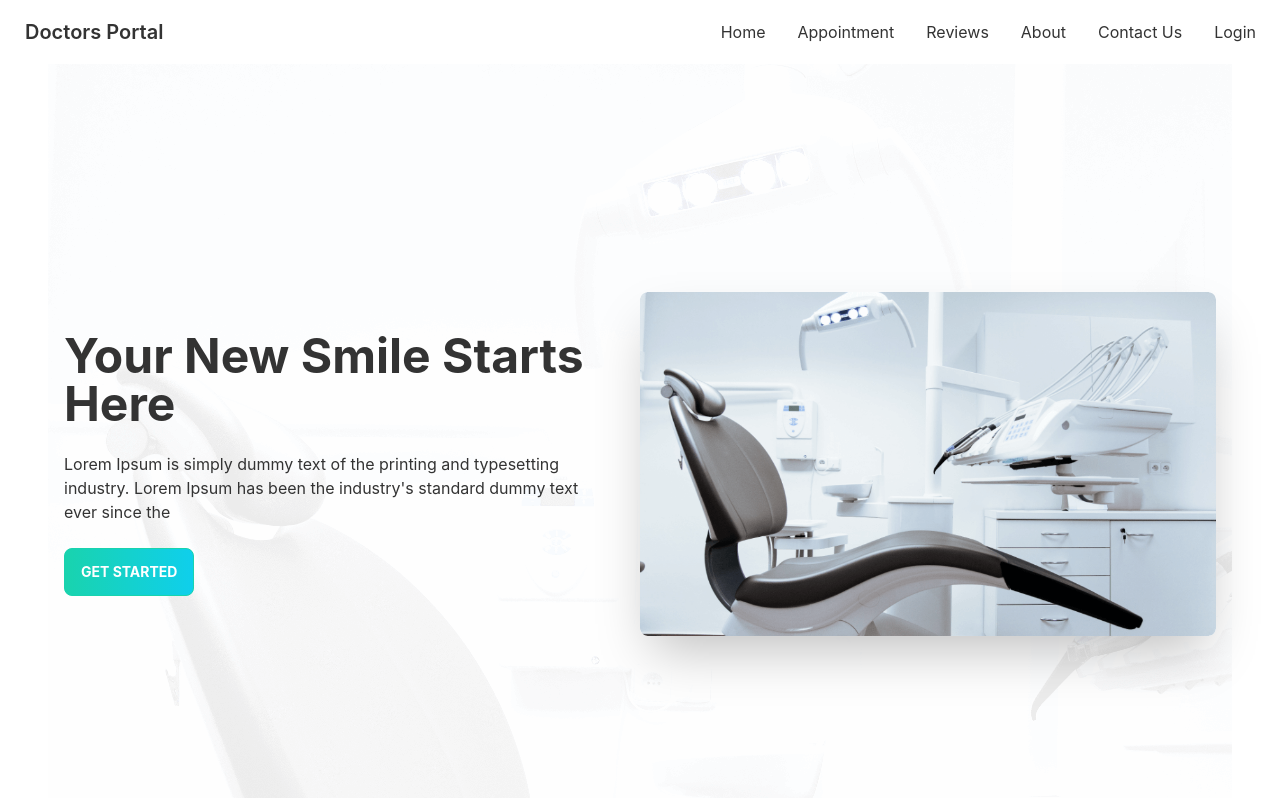
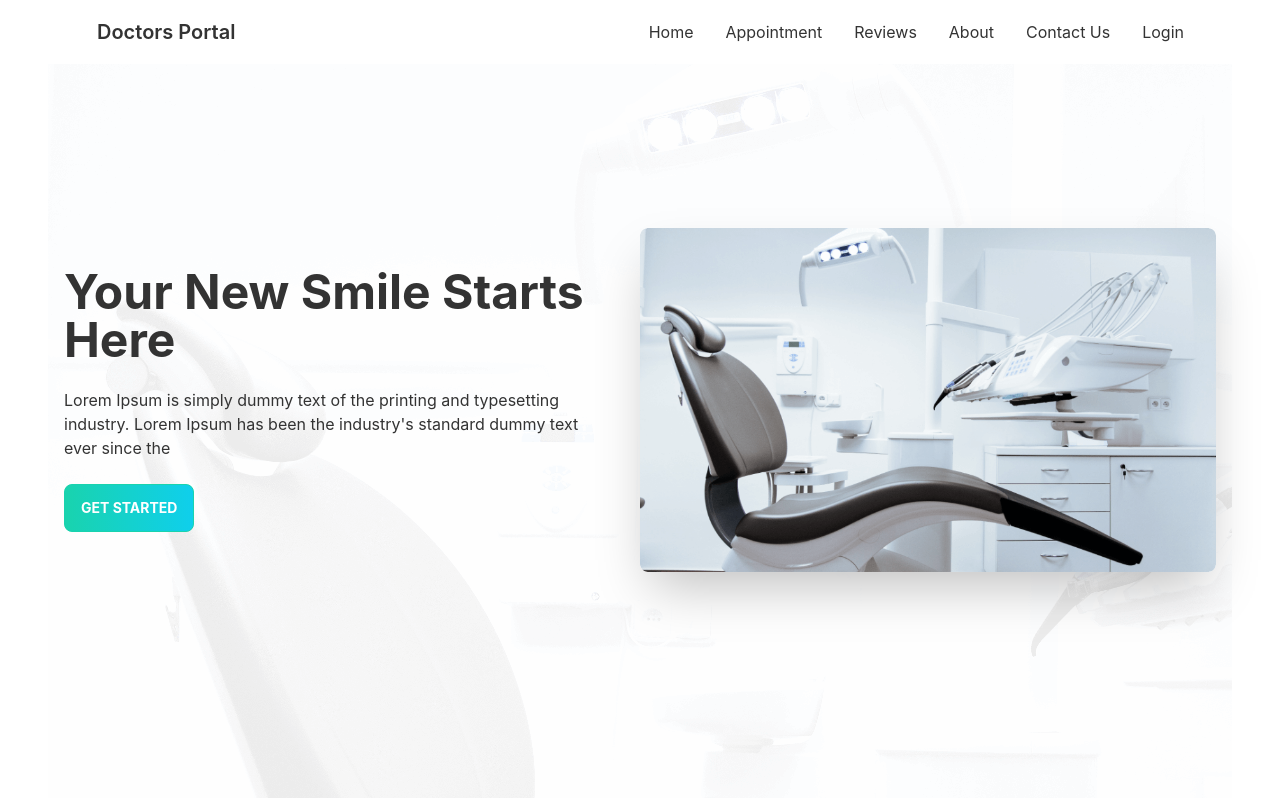
Before and after one commit to sabbirpboss/doctors-portal-client, a React (Create React App) app: page / in a window 1280 px wide. Shown: the top 798 px of the page. Built offline with nearby package versions, Linux system fonts and the light colour scheme; the HTML template or start-up script is replaced by a standard one.

Commit message:
style updated

```diff
--- a/src/App.js
+++ b/src/App.js
@@ -4,13 +4,15 @@ import About from "./Pages/About/About";
 import Home from "./Pages/Home/Home";
 import Navbar from "./Pages/Home/Shared/Navbar";
 import Login from "./Pages/Login/Login";
+import Testimonials from "./Pages/Home/Testimonials/Testimonials";
 
 function App() {
   return (
-    <div>
+    <div className="max-w-screen-2xl mx-auto">
       <Navbar></Navbar>
       <Routes>
         <Route path="/" element={<Home />}></Route>
+        <Route path="/review" element={<Testimonials />}></Route>
         <Route path="/about" element={<About />}></Route>
         <Route path="/login" element={<Login />}></Route>
       </Routes>
--- a/src/Pages/Home/Home.js
+++ b/src/Pages/Home/Home.js
@@ -9,7 +9,7 @@ import Testimonials from './Testimonials/Testimonials';
 
 const Home = () => {
     return (
-        <div className='px-12'>
+        <div className='px-12 overflow-hidden'>
             <Banner></Banner>
             <Info></Info>
             <Services></Services>
--- a/src/Pages/Home/HomeContact/HomeContact.js
+++ b/src/Pages/Home/HomeContact/HomeContact.js
@@ -1,10 +1,9 @@
 import React from "react";
 import appointment from "../../../assets/images/appointment.png";
-import MainBtn from "../Shared/MainBtn";
 
 const HomeContact = () => {
   return (
-    <>
+    <section>
       <div
         style={{
           background: `url(${appointment})`,
@@ -84,7 +83,7 @@ const HomeContact = () => {
           </div>
         </div>
       </div> */}
-    </>
+    </section>
   );
 };
 
--- a/src/Pages/Home/Shared/Navbar.js
+++ b/src/Pages/Home/Shared/Navbar.js
@@ -25,8 +25,8 @@ const Navbar = () => {
     </>
   );
   return (
-    <div>
-      <div className="navbar bg-base-100">
+    <div className="">
+      <div className="navbar bg-base-100 fixed right-0 z-10 px-[80px]">
         <div className="navbar-start">
           <div className="dropdown">
             <label tabIndex="0" className="btn btn-ghost lg:hidden">
--- a/src/Pages/Home/Testimonials/Testimonials.js
+++ b/src/Pages/Home/Testimonials/Testimonials.js
@@ -3,7 +3,8 @@ import quote from "../../../assets/icons/quote.svg";
 import people1 from "../../../assets/images/people1.png";
 import people2 from "../../../assets/images/people2.png";
 import people3 from "../../../assets/images/people3.png";
-import Review from "../MakeApointment/Review/Review";
+import Review from "./Review/Review";
+
 
 const Testimonials = () => {
   const reviews = [
```
Also changed, not shown: src/Pages/Home/Testimonials/Review/Review.js (renamed from src/Pages/Home/MakeApointment/Review/Review.js).
